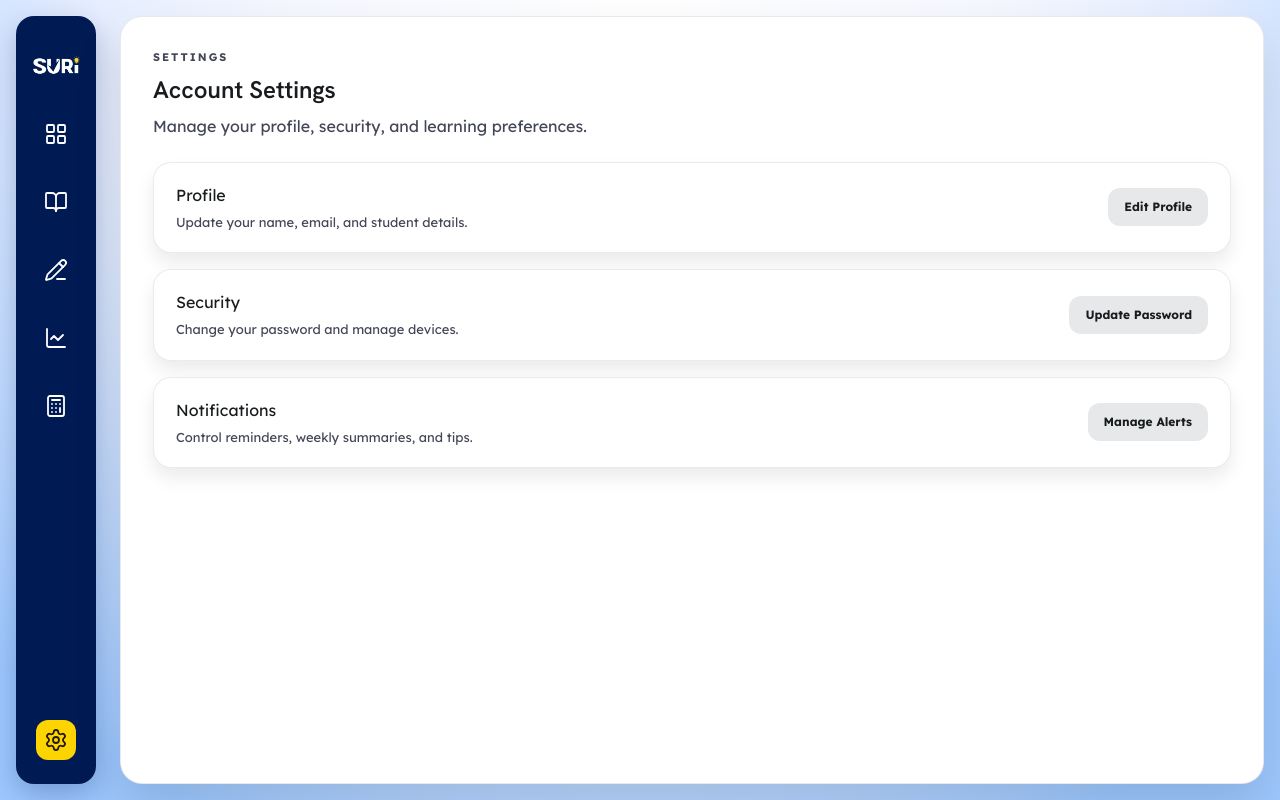
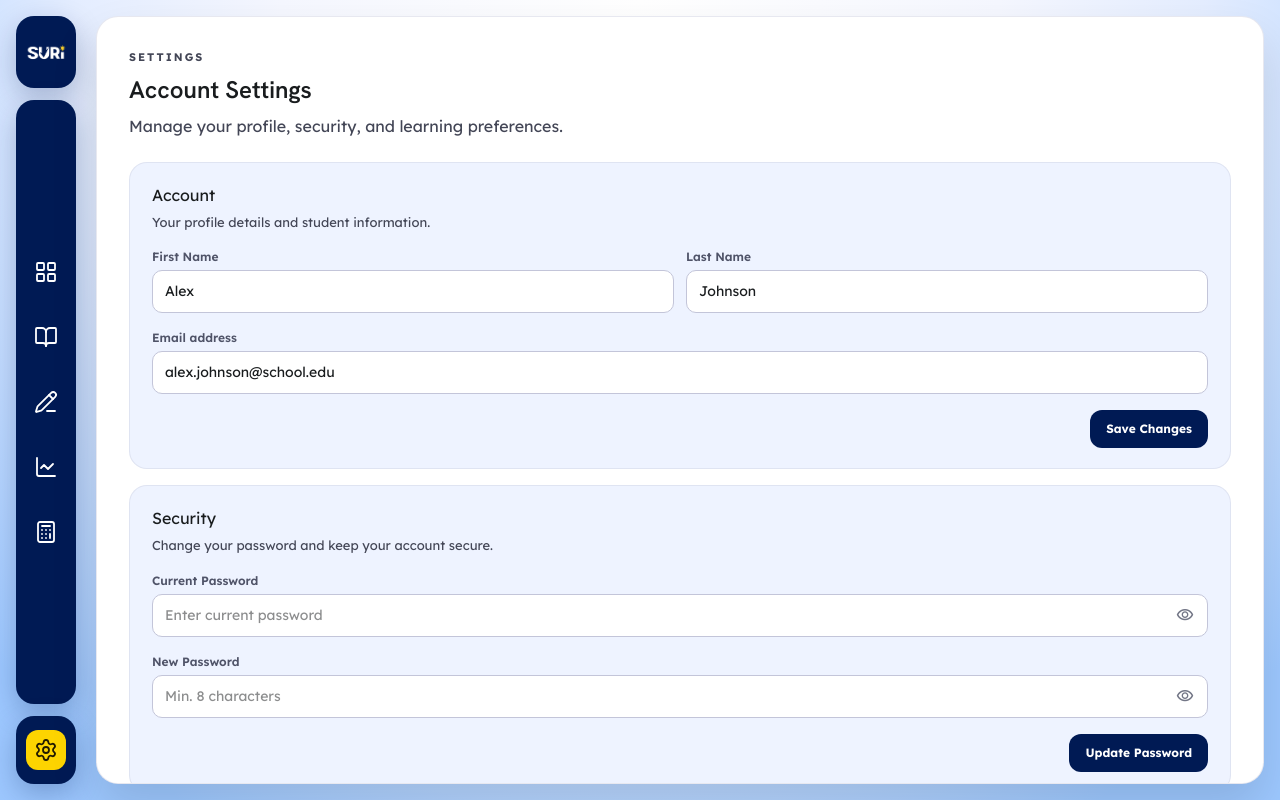
Before and after one commit to xienshane/suri-ui, a Next.js app: page /settings in a window 1280 px wide. Built offline with nearby package versions, Linux system fonts and the light colour scheme.

Commit message:
refactor(dashboard): update sidebar layout and styles for improved responsiveness; enhance settings page with password visibility toggle and refined input fields

```diff
--- a/src/app/dashboard/dashboard.css
+++ b/src/app/dashboard/dashboard.css
@@ -67,28 +67,52 @@ body {
 }
 
 .dashboard {
-  min-height: 100vh;
+  height: 100vh;
   display: flex;
-  gap: 24px;
+  gap: 20px;
   padding: 16px;
   background: radial-gradient(circle at top, #ffffff 0%, #f5f7ff 35%, #e4edff 55%, #9dc8ff 90%);
 }
 
 .dashboard__sidebar {
-  width: 80px;
+  width: 60px;
   background: var(--primary);
   border-radius: 18px;
   display: flex;
   flex-direction: column;
   align-items: center;
-  padding: 24px 0;
-  gap: 20px;
+  padding: 20px 0;
+  gap: 16px;
   box-shadow: 0 10px 28px rgba(0, 26, 84, 0.25);
 }
 
+.dashboard__sidebar--settings {
+  padding: 14px 0;
+  gap: 0;
+}
+
+.dashboard__sidebar--logo {
+  padding: 16px 0;
+  gap: 0;
+}
+
+.dashboard__sidebar--nav {
+  flex: 1;
+  justify-content: center;
+  padding: 12px 0;
+  gap: 0;
+}
+
+.dashboard__sidebar-wrap {
+  display: flex;
+  flex-direction: column;
+  gap: 12px;
+  height: 100%;
+}
+
 .dashboard__logo {
-  width: 50px;
-  height: 50px;
+  width: 40px;
+  height: 40px;
   border-radius: 0;
   display: flex;
   align-items: center;
@@ -99,8 +123,8 @@ body {
 }
 
 .dashboard__logo img {
-  width: 50px;
-  height: 50px;
+  width: 40px;
+  height: 40px;
   object-fit: contain;
   display: block;
 }
@@ -108,14 +132,14 @@ body {
 .dashboard__nav {
   display: flex;
   flex-direction: column;
-  gap: 20px;
-  flex: 1;
+  gap: 25px;
+  align-items: center;
 }
 
 .dashboard__nav-item {
-  width: 48px;
-  height: 48px;
-  border-radius: 16px;
+  width: 40px;
+  height: 40px;
+  border-radius: 14px;
   border: none;
   background: transparent;
   color: #fff;
@@ -138,8 +162,7 @@ body {
 .dashboard__sidebar-actions {
   display: flex;
   flex-direction: column;
-  gap: 20px;
-  margin-top: auto;
+  gap: 14px;
   align-items: center;
 }
 
@@ -688,7 +711,7 @@ body {
 }
 
 .settings-view__card {
-  background: var(--surface-strong);
+  background: #eef3ff;
   border-radius: 18px;
   border: 1px solid rgba(195, 197, 217, 0.35);
   padding: 20px 22px;
@@ -696,7 +719,6 @@ body {
   align-items: center;
   justify-content: space-between;
   gap: 16px;
-  box-shadow: var(--shadow-sm);
 }
 
 .settings-view__card h3 {
@@ -712,19 +734,62 @@ body {
 
 .settings-view__card button {
   border: none;
-  background: var(--surface-high);
-  color: var(--text);
+  background: #001a54;
+  color: #fff;
   padding: 10px 16px;
   border-radius: 12px;
   font-size: 12px;
   font-weight: 700;
   cursor: pointer;
-  transition: transform 0.2s ease, box-shadow 0.2s ease;
+  transition: background 0.2s ease;
 }
 
 .settings-view__card button:hover {
-  transform: translateY(-1px);
-  box-shadow: var(--shadow-sm);
+  background: #fdd400;
+  color: #221b00;
+}
+
+.settings-view__logout {
+  width: 100%;
+  padding: 14px 20px;
+  border: 1.5px solid #e11d48;
+  border-radius: 14px;
+  background: transparent;
+  color: #e11d48;
+  font-weight: 700;
+  font-size: 14px;
+  cursor: pointer;
+  display: flex;
+  align-items: center;
+  justify-content: center;
+  gap: 8px;
+  transition: background 0.2s ease, color 0.2s ease;
+  margin-top: 8px;
+}
+
+.settings-view__logout:hover {
+  background: #e11d48;
+  color: #fff;
+}
+
+.toggle-slider::before {
+  content: "";
+  position: absolute;
+  width: 18px;
+  height: 18px;
+  left: 2px;
+  bottom: 2px;
+  background: #fff;
+  border-radius: 50%;
+  transition: 0.2s;
+}
+
+input:checked + .toggle-slider {
+  background: #001a54;
+}
+
+input:checked + .toggle-slider::before {
+  transform: translateX(18px);
 }
 
 .dashboard__main {
@@ -758,18 +823,33 @@ body {
   .dashboard__sidebar {
     width: 100%;
     flex-direction: row;
-    justify-content: space-between;
     padding: 16px 20px;
+  }
+
+  .dashboard__sidebar--logo {
+    padding: 12px 20px;
+    justify-content: center;
+  }
+
+  .dashboard__sidebar--nav {
+    flex: 1;
+    justify-content: center;
+    padding: 12px 20px;
+  }
+
+  .dashboard__sidebar--settings {
+    padding: 10px 20px;
+    justify-content: center;
+  }
+
+  .dashboard__sidebar-wrap {
+    flex-direction: row;
+    gap: 12px;
   }
 
   .dashboard__nav {
     flex-direction: row;
     gap: 12px;
-  }
-
-  .dashboard__sidebar-actions {
-    flex-direction: row;
-    margin: 0;
   }
 
   .dashboard__welcome {
--- a/src/app/settings/page.tsx
+++ b/src/app/settings/page.tsx
@@ -1,4 +1,13 @@
+"use client";
+
+import { useState } from "react";
+import { useRouter } from "next/navigation";
+
 export default function SettingsPage() {
+  const [showCurPw, setShowCurPw] = useState(false);
+  const [showNewPw, setShowNewPw] = useState(false);
+  const router = useRouter();
+
   return (
     <div className="settings-view">
       <header className="settings-view__header">
@@ -8,30 +17,103 @@ export default function SettingsPage() {
       </header>
 
       <div className="settings-view__grid">
-        <section className="settings-view__card">
+        <section className="settings-view__card" style={{ flexDirection: "column", alignItems: "stretch", gap: "16px" }}>
+          <div style={{ display: "flex", alignItems: "center", justifyContent: "space-between" }}>
+            <div>
+              <h3>Account</h3>
+              <p>Your profile details and student information.</p>
+            </div>
+          </div>
+          <div style={{ display: "grid", gridTemplateColumns: "1fr 1fr", gap: "12px" }}>
+            <div>
+              <label style={{ fontSize: "12px", fontWeight: 600, color: "#4f5368", display: "block", marginBottom: "4px" }}>First Name</label>
+              <input defaultValue="Alex" style={{ width: "100%", padding: "10px 12px", border: "1.5px solid #c3c5d9", borderRadius: "10px", fontSize: "14px", outline: "none", boxSizing: "border-box", background: "#fff" }} className="focus:ring-2 focus:ring-[#001a54] focus:border-transparent" />
+            </div>
+            <div>
+              <label style={{ fontSize: "12px", fontWeight: 600, color: "#4f5368", display: "block", marginBottom: "4px" }}>Last Name</label>
+              <input defaultValue="Johnson" style={{ width: "100%", padding: "10px 12px", border: "1.5px solid #c3c5d9", borderRadius: "10px", fontSize: "14px", outline: "none", boxSizing: "border-box", background: "#fff" }} className="focus:ring-2 focus:ring-[#001a54] focus:border-transparent" />
+            </div>
+          </div>
           <div>
-            <h3>Profile</h3>
-            <p>Update your name, email, and student details.</p>
+            <label style={{ fontSize: "12px", fontWeight: 600, color: "#4f5368", display: "block", marginBottom: "4px" }}>Email address</label>
+            <input defaultValue="alex.johnson@school.edu" style={{ width: "100%", padding: "10px 12px", border: "1.5px solid #c3c5d9", borderRadius: "10px", fontSize: "14px", outline: "none", boxSizing: "border-box", background: "#fff" }} className="focus:ring-2 focus:ring-[#001a54] focus:border-transparent" />
           </div>
-          <button type="button">Edit Profile</button>
+          <div style={{ display: "flex", justifyContent: "flex-end" }}>
+            <button type="button">Save Changes</button>
+          </div>
         </section>
 
-        <section className="settings-view__card">
+        <section className="settings-view__card" style={{ flexDirection: "column", alignItems: "stretch", gap: "16px" }}>
           <div>
             <h3>Security</h3>
-            <p>Change your password and manage devices.</p>
+            <p>Change your password and keep your account secure.</p>
           </div>
-          <button type="button">Update Password</button>
+          <div>
+            <label style={{ fontSize: "12px", fontWeight: 600, color: "#4f5368", display: "block", marginBottom: "4px" }}>Current Password</label>
+            <div style={{ position: "relative" }}>
+              <input
+                style={{ width: "100%", padding: "10px 40px 10px 12px", border: "1.5px solid #c3c5d9", borderRadius: "10px", fontSize: "14px", outline: "none", boxSizing: "border-box", background: "#fff" }}
+                className="focus:ring-2 focus:ring-[#001a54] focus:border-transparent"
+                placeholder="Enter current password"
+                type={showCurPw ? "text" : "password"}
+              />
+              <button type="button" onClick={() => setShowCurPw((v) => !v)} style={{ position: "absolute", right: "10px", top: "50%", transform: "translateY(-50%)", background: "none", border: "none", cursor: "pointer", padding: "4px", display: "flex", color: "#737686" }}>
+                <span className="material-symbols-outlined" style={{ fontSize: "18px" }}>{showCurPw ? "visibility_off" : "visibility"}</span>
+              </button>
+            </div>
+          </div>
+          <div>
+            <label style={{ fontSize: "12px", fontWeight: 600, color: "#4f5368", display: "block", marginBottom: "4px" }}>New Password</label>
+            <div style={{ position: "relative" }}>
+              <input
+                style={{ width: "100%", padding: "10px 40px 10px 12px", border: "1.5px solid #c3c5d9", borderRadius: "10px", fontSize: "14px", outline: "none", boxSizing: "border-box", background: "#fff" }}
+                className="focus:ring-2 focus:ring-[#001a54] focus:border-transparent"
+                placeholder="Min. 8 characters"
+                type={showNewPw ? "text" : "password"}
+              />
+              <button type="button" onClick={() => setShowNewPw((v) => !v)} style={{ position: "absolute", right: "10px", top: "50%", transform: "translateY(-50%)", background: "none", border: "none", cursor: "pointer", padding: "4px", display: "flex", color: "#737686" }}>
+                <span className="material-symbols-outlined" style={{ fontSize: "18px" }}>{showNewPw ? "visibility_off" : "visibility"}</span>
+              </button>
+            </div>
+          </div>
+          <div style={{ display: "flex", justifyContent: "flex-end" }}>
+            <button type="button">Update Password</button>
+          </div>
         </section>
 
-        <section className="settings-view__card">
+        <section className="settings-view__card" style={{ flexDirection: "column", alignItems: "stretch", gap: "16px" }}>
           <div>
             <h3>Notifications</h3>
-            <p>Control reminders, weekly summaries, and tips.</p>
+            <p>Control which notifications you receive.</p>
           </div>
-          <button type="button">Manage Alerts</button>
+          {[
+            { label: "Push Notifications", desc: "Receive notifications on your device" },
+            { label: "Email Summaries", desc: "Weekly progress report via email" },
+            { label: "Practice Reminders", desc: "Get reminded to complete daily practice" },
+            { label: "Achievement Alerts", desc: "Celebrate when you hit a new milestone" },
+          ].map((item) => (
+            <div key={item.label} style={{ display: "flex", alignItems: "center", justifyContent: "space-between", padding: "4px 0" }}>
+              <div>
+                <p style={{ margin: 0, fontSize: "14px", fontWeight: 600 }}>{item.label}</p>
+                <p style={{ margin: 0, fontSize: "12px", color: "#8a8ea8" }}>{item.desc}</p>
+              </div>
+              <label style={{ position: "relative", display: "inline-block", width: "40px", height: "22px", cursor: "pointer" }}>
+                <input type="checkbox" defaultChecked={item.label === "Practice Reminders"} style={{ opacity: 0, width: 0, height: 0 }} />
+                <span style={{ position: "absolute", inset: 0, background: "#c3c5d9", borderRadius: "22px", transition: "0.2s" }} className="toggle-slider" />
+              </label>
+            </div>
+          ))}
         </section>
       </div>
+
+      <button
+        type="button"
+        onClick={() => router.push("/login")}
+        className="settings-view__logout"
+      >
+        <span className="material-symbols-outlined" style={{ fontSize: "18px" }}>logout</span>
+        Logout
+      </button>
     </div>
   );
 }
--- a/src/components/AppSidebar.tsx
+++ b/src/components/AppSidebar.tsx
@@ -23,10 +23,13 @@ export default function AppSidebar() {
   const pathname = usePathname();
 
   return (
-    <aside className="dashboard__sidebar">
+    <div className="dashboard__sidebar-wrap">
+      <aside className="dashboard__sidebar dashboard__sidebar--logo">
         <div className="dashboard__logo">
           <img alt="SURI" src="/SURI_white.png" />
         </div>
+      </aside>
+      <aside className="dashboard__sidebar dashboard__sidebar--nav">
         <nav className="dashboard__nav">
           {NAV_ITEMS.map(({ href, label, icon: Icon }) => {
             const isActive = pathname === href;
@@ -43,7 +46,8 @@ export default function AppSidebar() {
             );
           })}
         </nav>
-      <div className="dashboard__sidebar-actions">
+      </aside>
+      <aside className="dashboard__sidebar dashboard__sidebar--settings">
         <Link
           className={`dashboard__icon-button ${pathname === "/settings" ? "is-active" : ""}`}
           href="/settings"
@@ -52,7 +56,7 @@ export default function AppSidebar() {
         >
           <Settings className="icon" aria-hidden="true" />
         </Link>
+      </aside>
     </div>
-    </aside>
   );
 }
```
Also changed, not shown: src/components/AuthShell.tsx (+17 -9 lines). Lines whose indentation alone changed are shown as unchanged.
